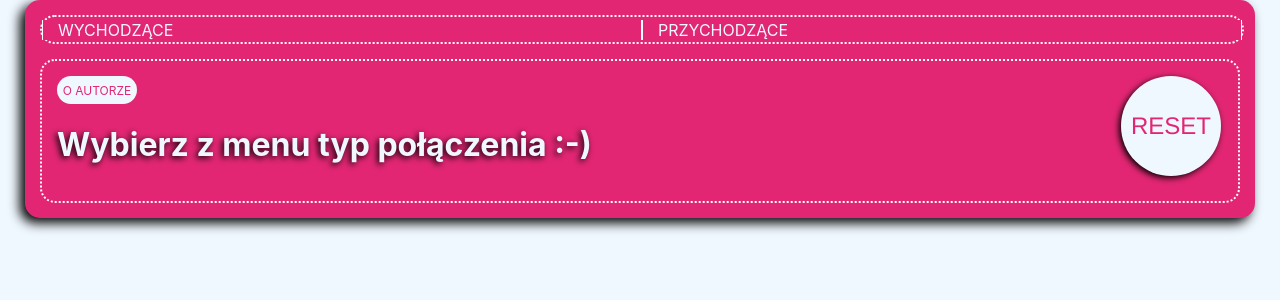
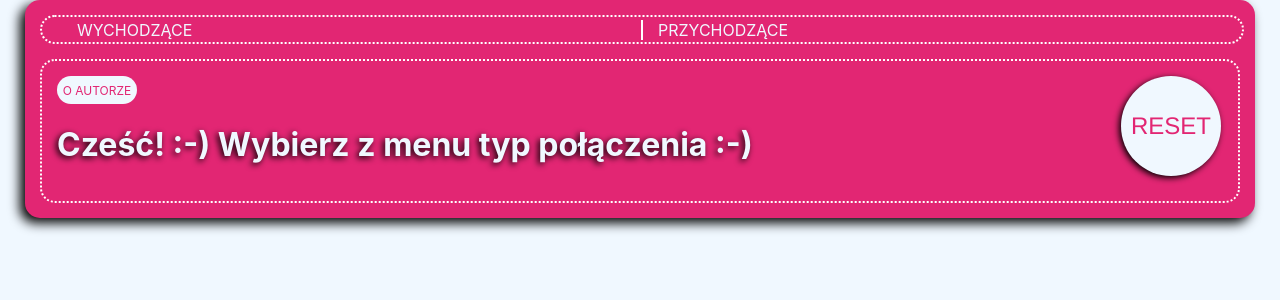
Before and after one commit to dawidkozakiewicz/Final_Solution, a React (Create React App) app: page / in a window 1280 px wide. Shown: the top 300 px of the page. Built offline with nearby package versions, Linux system fonts and the light colour scheme.

Commit message:
changing conception

```diff
--- a/src/App.js
+++ b/src/App.js
@@ -22,7 +22,7 @@ function App() {
         <Link to="/"><button className="reset">RESET</button></Link>
         <Switch>
           <Route exact path="/">
-            <h1>Wybierz z menu typ połączenia :-)</h1>
+            <h1>Cześć! :-) Wybierz z menu typ połączenia :-)</h1>
           </Route>
           <Route path="/przychodzace">
             <Beginning />
--- a/src/index.css
+++ b/src/index.css
@@ -143,13 +143,19 @@ a {
 }
 
 .Navbar .Link {
-  width: 50%;
+  width: 47%;
   padding-left: 15px;
-  border-left: 1px solid white;
-  border-right: 1px solid white;
-  background-color: #E22673;
+  /* background-color: #E22673; */
   transition-duration: 1s;
   color: aliceblue;
+}
+
+.Navbar .Link:nth-child(1) {
+  border-right: 1px solid white;
+}
+
+.Navbar .Link:nth-child(2) {
+  border-left: 1px solid white;
 }
 
 .Navbar .Link:hover {
```
